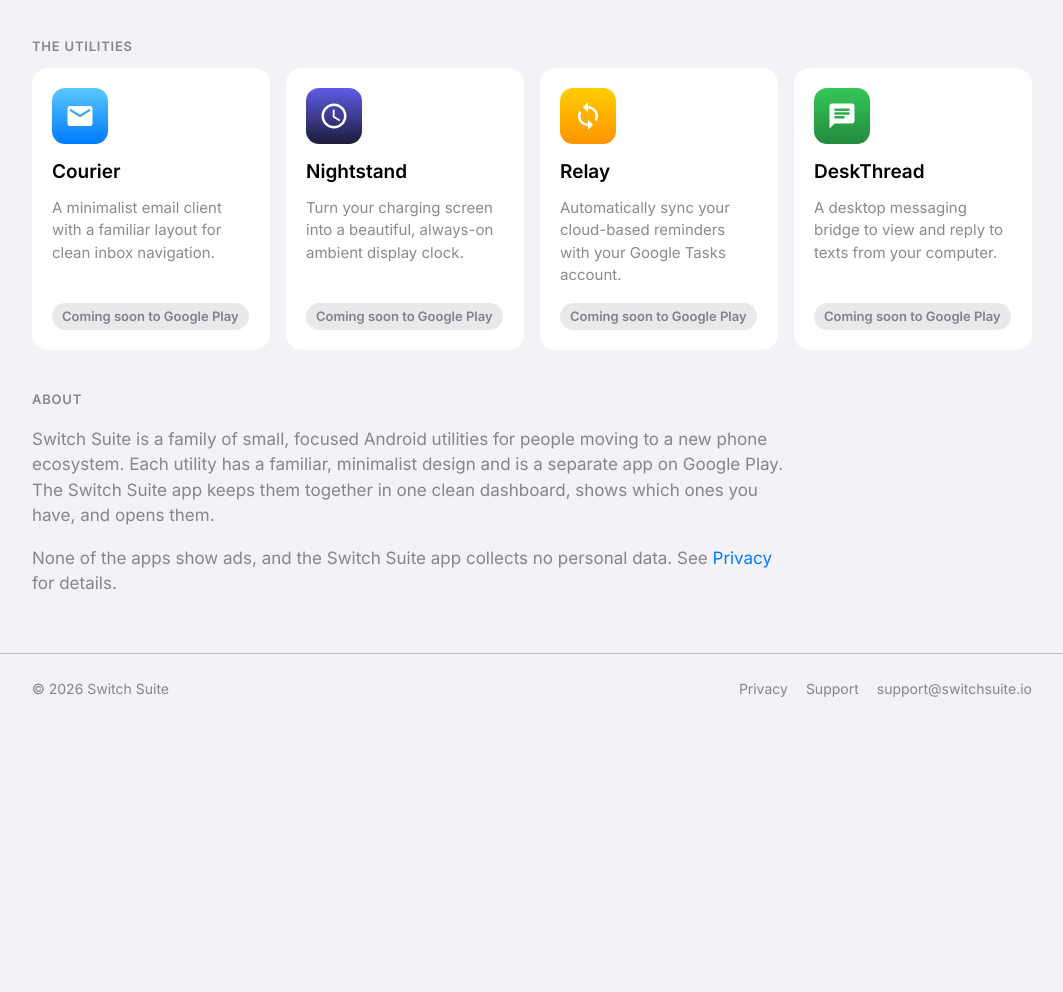
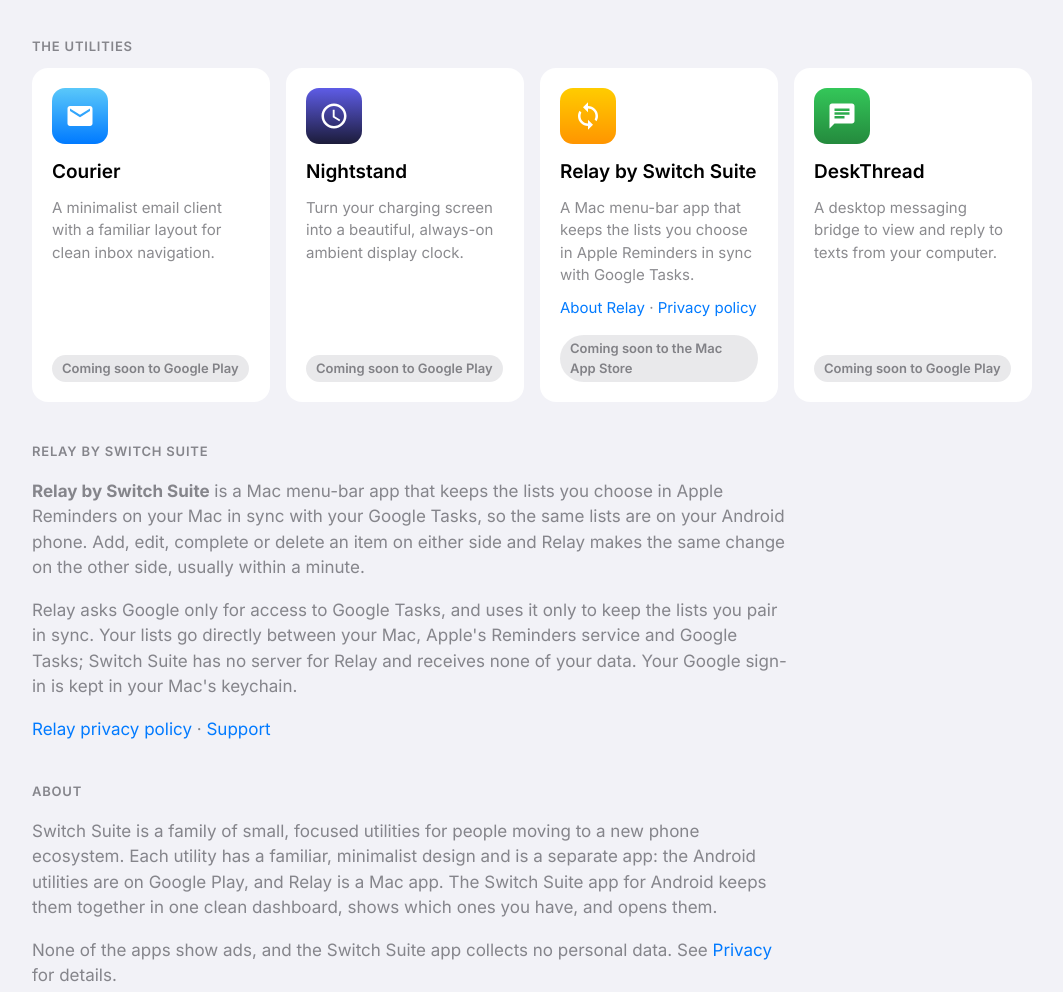
Before and after one commit to ciderguyms/switchsuite-site, a plain HTML site: page index.html in a window 1280 px wide. Shown: the part 317-1309 px from the top of the page, without its empty margins (108-1171 px from the left). Before the commit the page ends 1056 px from the top, so only its background shows below. Drawn offline with Linux system fonts and the light colour scheme.

Commit message:
Home: Relay by Switch Suite card and section, with its privacy policy link
Co-Authored-By: Claude Opus 5.5 <noreply@anthropic.com>

```diff
--- a/index.html
+++ b/index.html
@@ -39,11 +39,12 @@
     <p>Turn your charging screen into a beautiful, always-on ambient display clock.</p>
     <span class="status">Coming soon to Google Play</span>
   </article>
-  <article class="card">
+  <article class="card" id="relay-card">
     <div class="icon icon-relay" aria-hidden="true"><svg viewBox="0 0 24 24"><path d="M12,4V1L8,5l4,4V6c3.31,0 6,2.69 6,6 0,1.01 -0.25,1.97 -0.7,2.8l1.46,1.46C19.54,15.03 20,13.57 20,12c0,-4.42 -3.58,-8 -8,-8zM12,18c-3.31,0 -6,-2.69 -6,-6 0,-1.01 0.25,-1.97 0.7,-2.8L5.24,7.74C4.46,8.97 4,10.43 4,12c0,4.42 3.58,8 8,8v3l4,-4 -4,-4v3z"/></svg></div>
-    <h3>Relay</h3>
-    <p>Automatically sync your cloud-based reminders with your Google Tasks account.</p>
-    <span class="status">Coming soon to Google Play</span>
+    <h3>Relay by Switch Suite</h3>
+    <p>A Mac menu-bar app that keeps the lists you choose in Apple Reminders in sync with Google Tasks.</p>
+    <p><a href="#relay">About Relay</a> · <a href="privacy/relay/">Privacy policy</a></p>
+    <span class="status">Coming soon to the Mac App Store</span>
   </article>
   <article class="card">
     <div class="icon icon-deskthread" aria-hidden="true"><svg viewBox="0 0 24 24"><path d="M20,2H4c-1.1,0 -1.99,0.9 -1.99,2L2,22l4,-4h14c1.1,0 2,-0.9 2,-2V4c0,-1.1 -0.9,-2 -2,-2zM6,9h12v2H6V9zM14,14H6v-2h8v2zM18,8H6V6h12v2z"/></svg></div>
@@ -52,9 +53,15 @@
     <span class="status">Coming soon to Google Play</span>
   </article>
 </section>
+<section class="about" id="relay">
+  <h2 class="section-title">Relay by Switch Suite</h2>
+  <p><strong>Relay by Switch Suite</strong> is a Mac menu-bar app that keeps the lists you choose in Apple Reminders on your Mac in sync with your Google Tasks, so the same lists are on your Android phone. Add, edit, complete or delete an item on either side and Relay makes the same change on the other side, usually within a minute.</p>
+  <p>Relay asks Google only for access to Google Tasks, and uses it only to keep the lists you pair in sync. Your lists go directly between your Mac, Apple's Reminders service and Google Tasks; Switch Suite has no server for Relay and receives none of your data. Your Google sign-in is kept in your Mac's keychain.</p>
+  <p><a href="privacy/relay/">Relay privacy policy</a> · <a href="support/">Support</a></p>
+</section>
 <section class="about">
   <h2 class="section-title">About</h2>
-  <p>Switch Suite is a family of small, focused Android utilities for people moving to a new phone ecosystem. Each utility has a familiar, minimalist design and is a separate app on Google Play. The Switch Suite app keeps them together in one clean dashboard, shows which ones you have, and opens them.</p>
+  <p>Switch Suite is a family of small, focused utilities for people moving to a new phone ecosystem. Each utility has a familiar, minimalist design and is a separate app: the Android utilities are on Google Play, and Relay is a Mac app. The Switch Suite app for Android keeps them together in one clean dashboard, shows which ones you have, and opens them.</p>
   <p>None of the apps show ads, and the Switch Suite app collects no personal data. See <a href="privacy/">Privacy</a> for details.</p>
 </section>
 </main>
```
